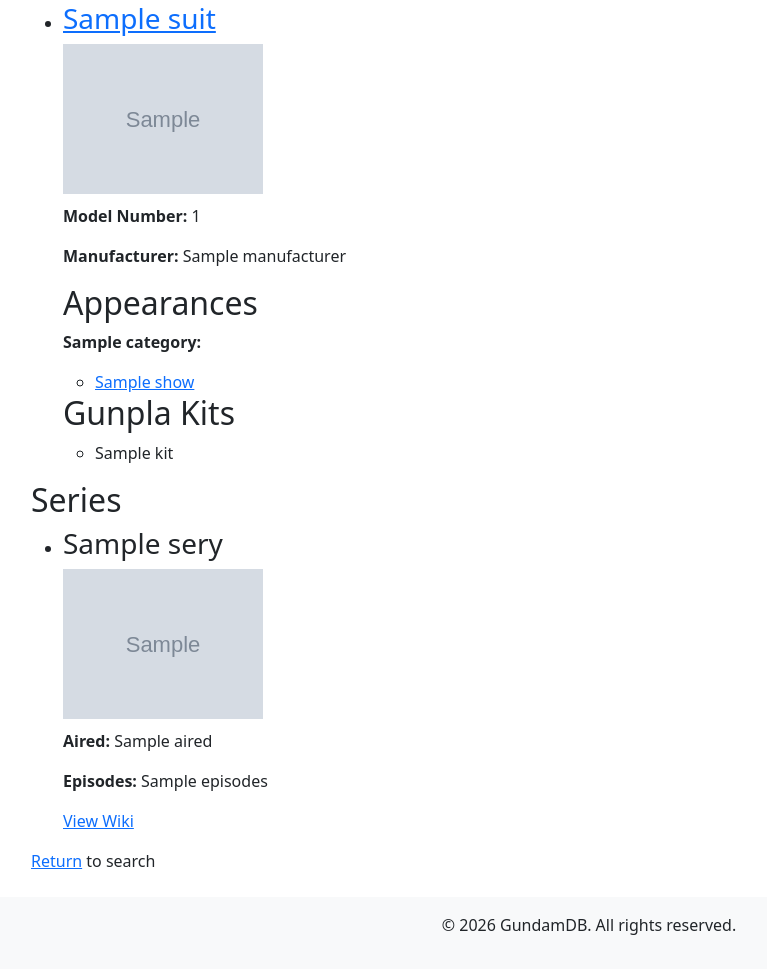
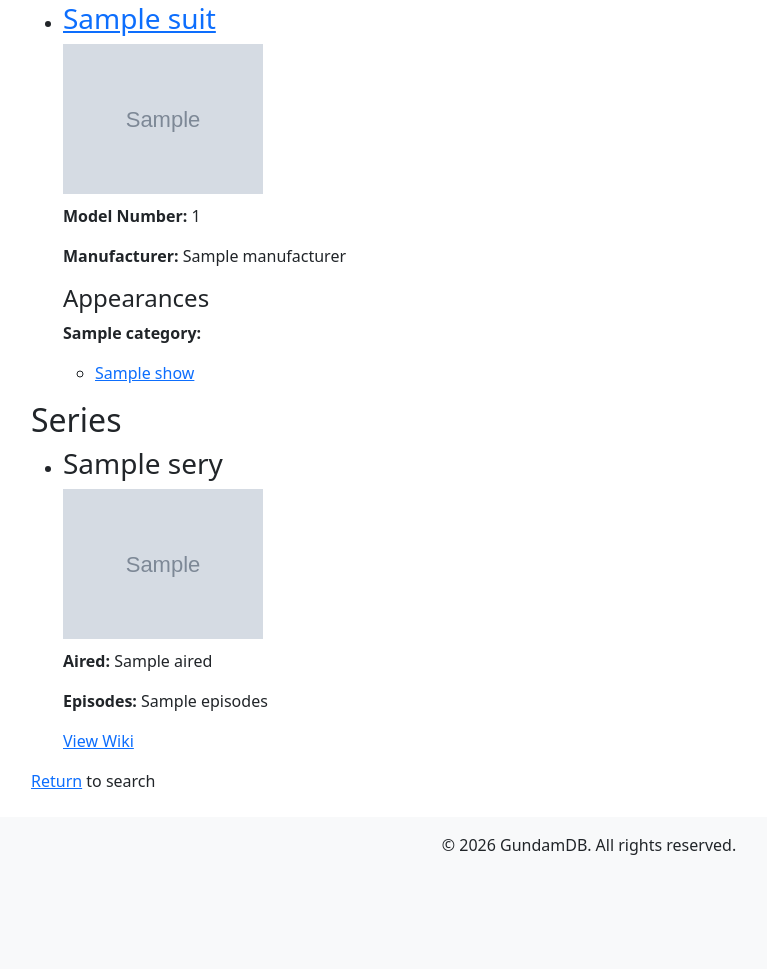
Before and after one commit to EricJostad/CS50-Final-Project, a Flask app: template templates/search_results.html in a window 1280 px wide. Shown: the part 164-1133 px from the top of the page, without its empty margins (51-818 px from the left). After the commit the page ends 1019 px from the top, so only its background shows below. Run offline with Flask 3, Linux system fonts and the light colour scheme; the template is opened without the code that fills it: most values are stand-ins (such as "Sample title", 1, 10 or a date in 2020); grey boxes marked "Sample" are stand-in pictures.

Commit message:
Removing Gunpla Kits as results category for now

```diff
--- a/helpers/mobile_suits.py
+++ b/helpers/mobile_suits.py
@@ -110,7 +110,7 @@ def link_appearances(appearances):
 
 
 def parse_infobox(title):
-    """Extract model number, manufacturer, unit type, appearances, and gunpla kits."""
+    """Extract model number, manufacturer, unit type and appearances."""
     params = {
         "action": "parse",
         "page": title,
@@ -168,6 +168,7 @@ def parse_infobox(title):
 
         # Gunpla section parsing
         gunpla_header = soup.find(id="Gunpla")
+
         if gunpla_header:
             ul = gunpla_header.find_next("ul")
             if ul:
--- a/templates/search_results.html
+++ b/templates/search_results.html
@@ -30,30 +30,29 @@
 
                 <p><strong>Model Number:</strong> {{ suit.model_number or "Unknown" }}</p>
                 <p><strong>Manufacturer:</strong> {{ suit.manufacturer or "Unknown" }}</p>
-            </li>
-        <h2>Appearances</h2>
 
+                <h4>Appearances</h4>
                 {% for category, shows in suit.appearances.items() %}
                     {% if shows %}
                         <p><strong>{{ category }}:</strong></p>
                         <ul>
                             {% for show in shows %}
-                        <li><a href="{{ show.wiki_url }}" target="_blank">{{ show.title }}</a></li>
+                                <li>
+                                    {% if show.wiki_url %}
+                                        <a href="{{ show.wiki_url }}" target="_blank">{{ show.title }}</a>
+                                    {% else %}
+                                        {{ show.title }}
+                                    {% endif %}
+                                </li>
                             {% endfor %}
                         </ul>
                     {% endif %}
                 {% endfor %}
-
-
-       <h2>Gunpla Kits</h2>
-            <ul>
-                {% for kit in suit.gunpla %}
-                    <li>{{ kit }}</li>
-                {% endfor %}
-            </ul>
+            </li>
         {% endfor %}
         </ul>
     {% endif %}
+
 
 
     {# ---------------------- Series ---------------------- #}
```
Lines whose indentation alone changed are shown as unchanged.
